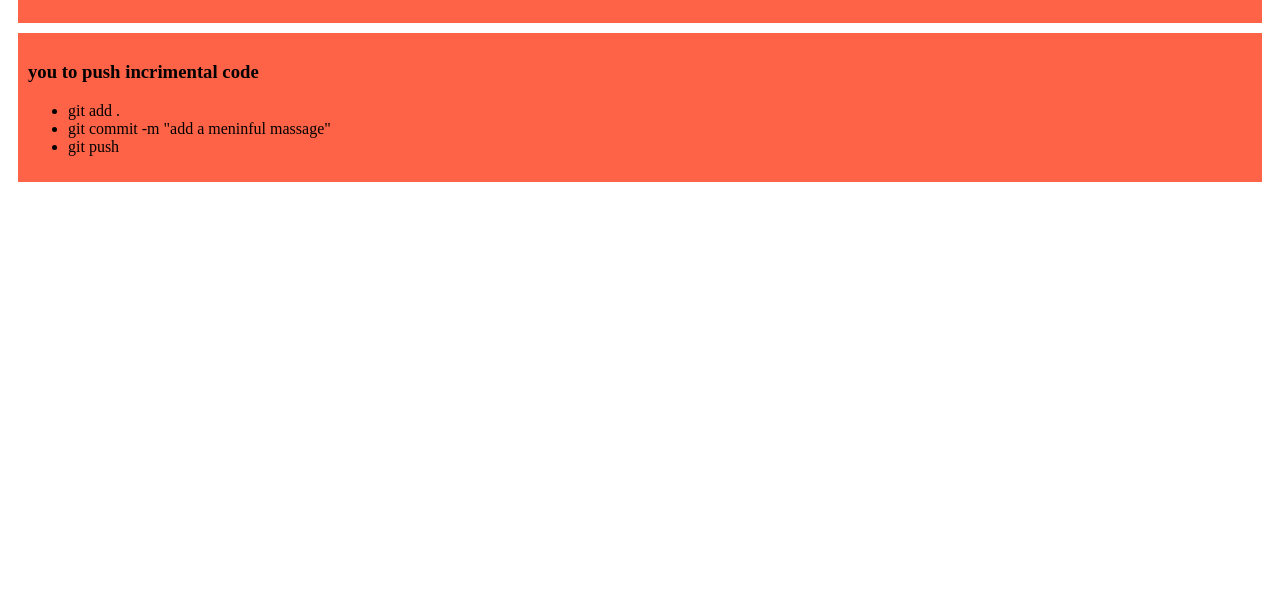
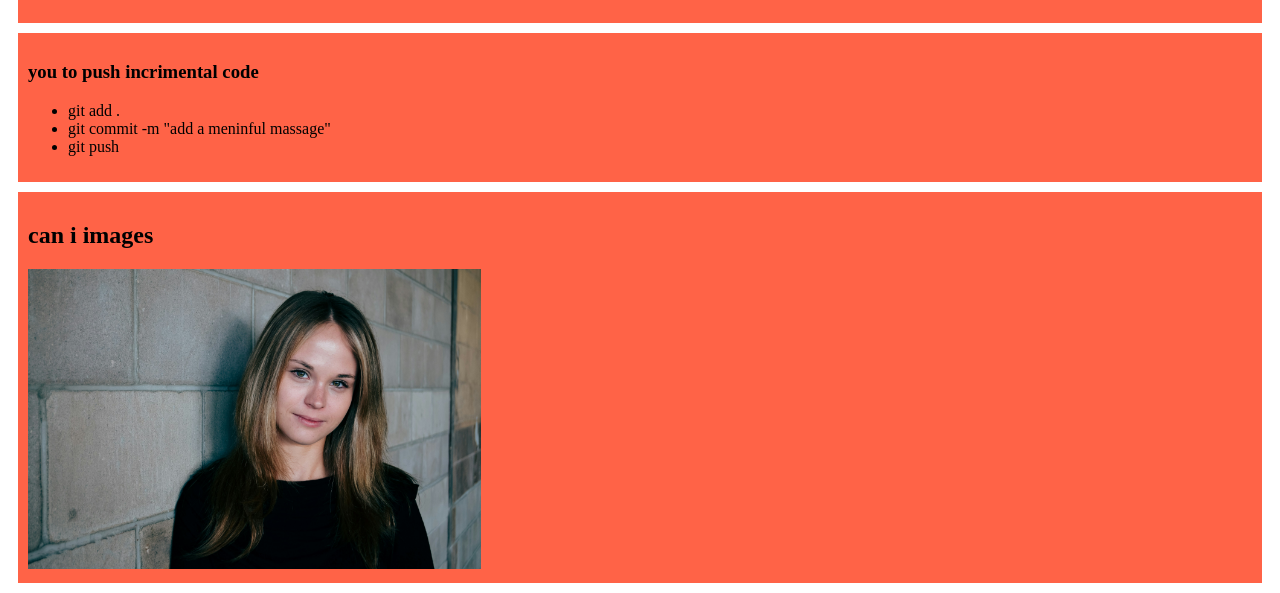
Before and after one commit to saimun212/my-first-repository, a plain HTML site: page index.html in a window 1280 px wide. Shown: the part 625-1218 px from the top of the page. Before the commit the page ends 817 px from the top, so only its background shows below. Drawn offline with Linux system fonts and the light colour scheme.

Commit message:
korina-jpg.jpg

```diff
--- a/index.html
+++ b/index.html
@@ -31,5 +31,9 @@
             <li>git push</li>
         </ul>
     </div>
+    <div>
+        <h2>can i images</h2>
+        <img src="korina-jpg.jpg" alt="coming soon see your picture" height="300px" ;>
+    </div>
 </body>
 </html>
```
Also changed, not shown: korina-jpg.jpg (added).
